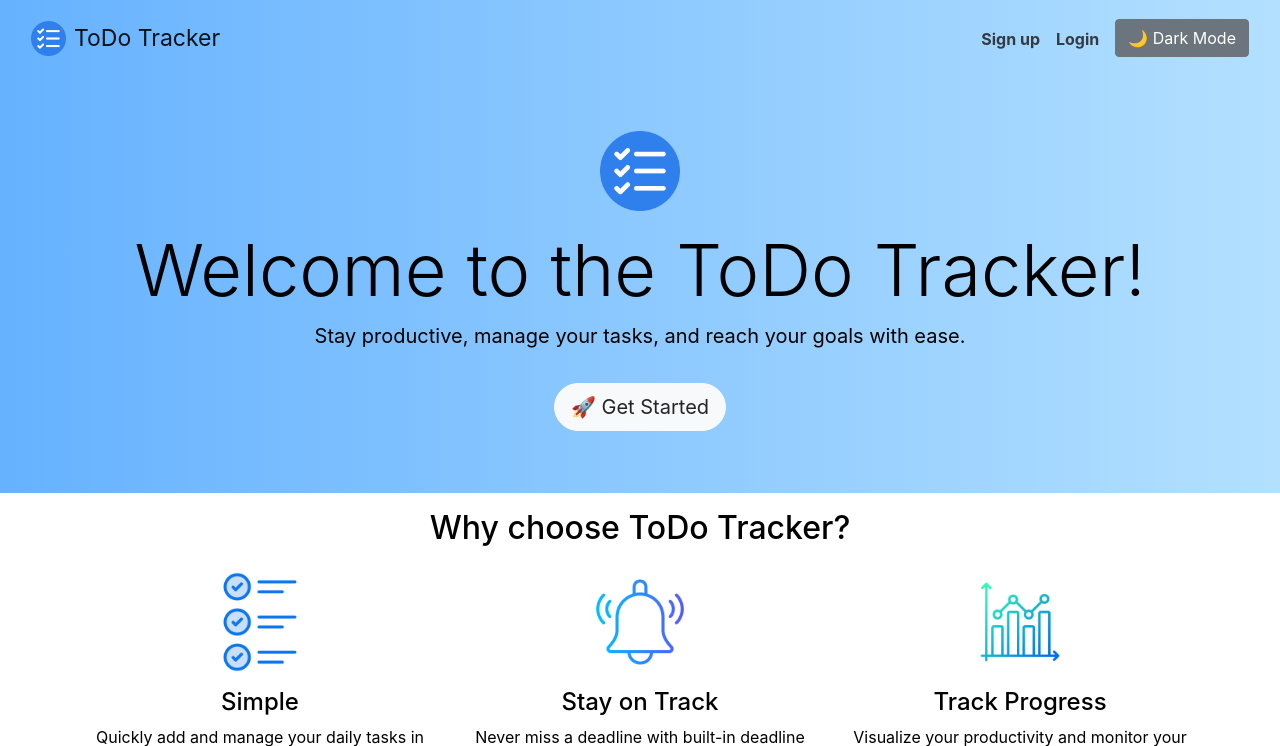
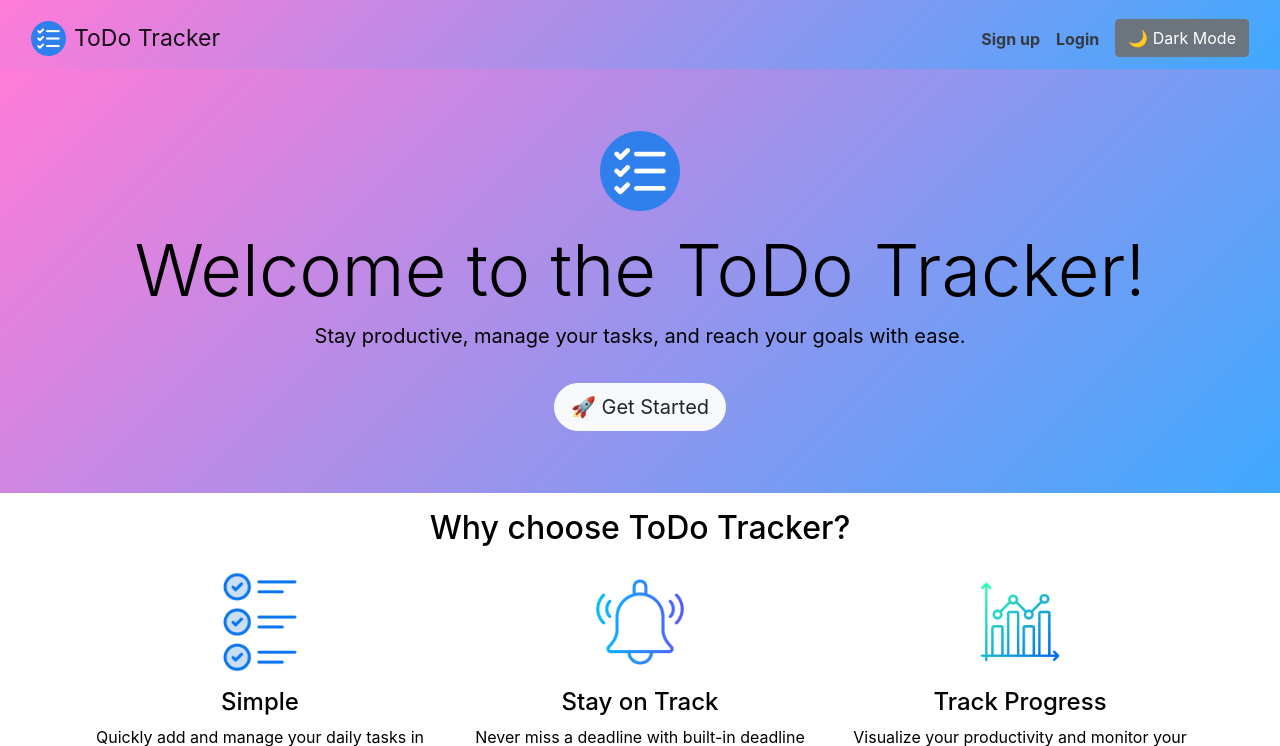
Before and after one commit to IIIAMAH3/ToDo-Tracker, a Django app: template todo/templates/todo/home.html in a window 1280 px wide. Shown: the top 746 px of the page. Run offline with Django 3.2, Linux system fonts and the light colour scheme; the template is opened without the code that fills it, so the values that code supplies are empty.

Commit message:
Bg color change and requirements.txt file added

```diff
--- /dev/null
+++ b/requirements.txt
@@ -0,0 +1 @@
+Django~=5.2.7
--- a/todo/static/todo/css/style.css
+++ b/todo/static/todo/css/style.css
@@ -1,7 +1,6 @@
 form label {
     font-size: 16px;
     font-weight: normal;
-    color: black;
 }
 
 form input::placeholder {
--- a/todo/templates/todo/base.html
+++ b/todo/templates/todo/base.html
@@ -49,7 +49,7 @@
 </head>
 
 <body>
-<nav id="topNav" class="navbar navbar-expand-md navbar-light" style="background: linear-gradient(to right, #66B2FF, #B3E0FF);">
+<nav id="topNav" class="navbar navbar-expand-md navbar-light" style="background: linear-gradient(135deg, #ff7bd8 0%, #3fa9ff 100%);">
     <div class="container-fluid mt-2">
         <!-- Лого слева -->
         <a class="navbar-brand d-flex align-items-center" href="{% url 'home' %}">
--- a/todo/templates/todo/home.html
+++ b/todo/templates/todo/home.html
@@ -4,7 +4,7 @@
 {% block content %}
 <!-- Hero-section -->
 <div class="hero text-center text-black"
-     style="background: linear-gradient(to right, #66B2FF, #B3E0FF); padding: 62px 10px;">
+     style="background: linear-gradient(135deg, #ff7bd8 0%, #3fa9ff 100%); padding: 62px 10px;">
     <img src="{% static 'todo/logo.png' %}" alt="Logo" width="80" class="mb-3">
     <h1 class="display-3">Welcome to the ToDo Tracker!</h1>
     <p class="lead"><b>Stay productive, manage your tasks, and reach your goals with ease.</b></p>
```
Also changed, not shown: todo/forms.py (line endings or trailing spaces).
